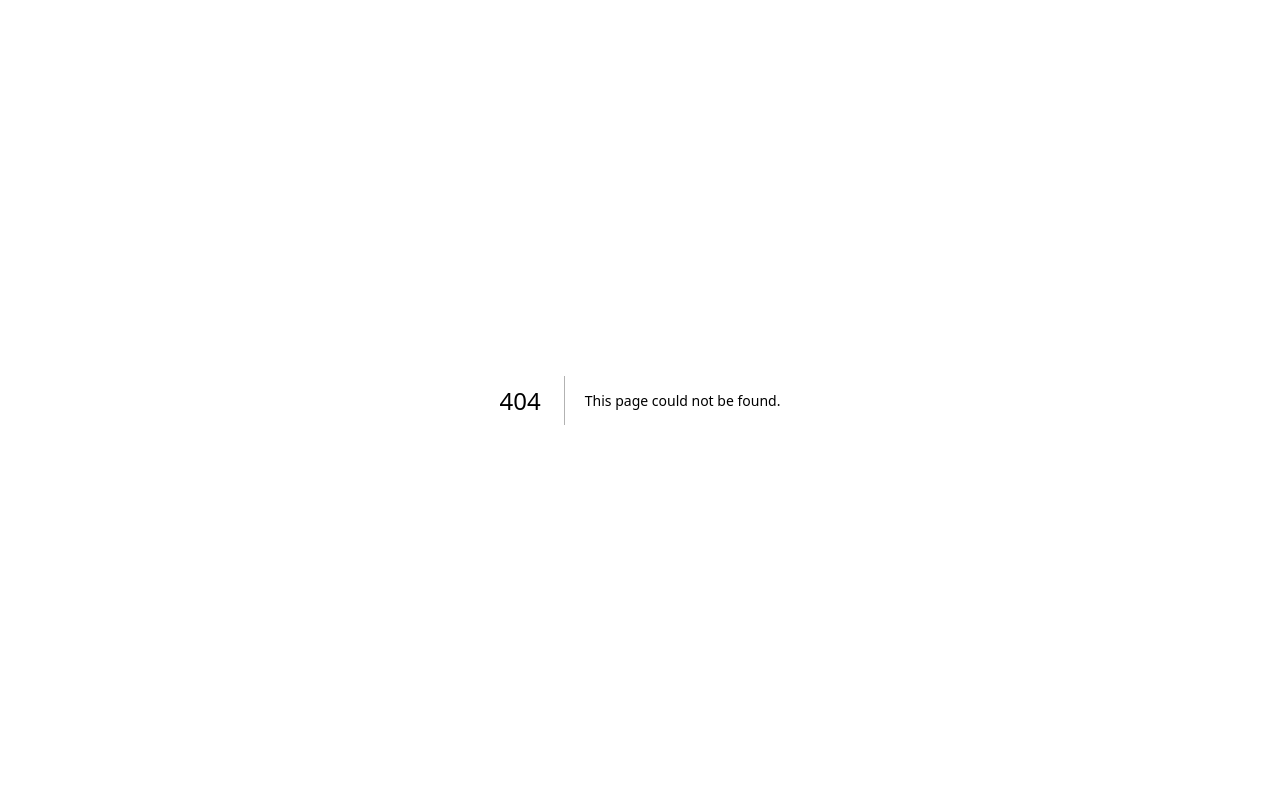
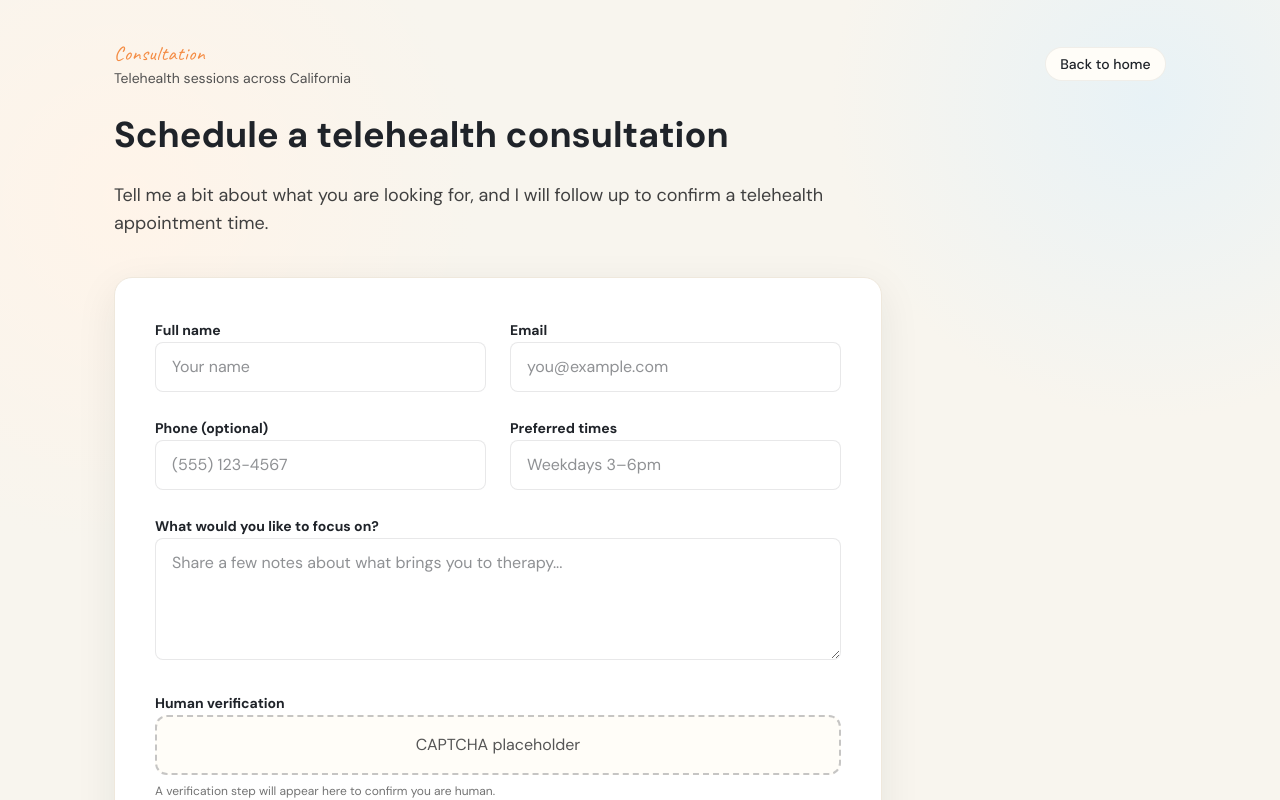
Before and after one commit to dalecb13/hannah-thayerpy, a Next.js app: page /consultation in a window 1280 px wide. Before the commit this address had no page. Shown: the top 800 px of the page. Built offline with nearby package versions, Linux system fonts and the light colour scheme.

Commit message:
Add consultation page and remove mailto links

```diff
--- /dev/null
+++ b/app/consultation/page.tsx
@@ -0,0 +1,123 @@
+import Link from "next/link";
+
+export default function Consultation() {
+  return (
+    <div className="min-h-screen text-[#1f2329]">
+      <header className="section-shell pt-10 pb-6 flex items-center justify-between gap-6">
+        <div>
+          <p className="handwritten-text text-[#f48c44] text-xl">Consultation</p>
+          <p className="text-sm text-neutral-600">Telehealth sessions across California</p>
+        </div>
+        <Link
+          href="/"
+          className="pill text-sm font-medium text-[#1f2329] hover:shadow-md transition-shadow"
+        >
+          Back to home
+        </Link>
+      </header>
+
+      <main>
+        <section className="section-shell pb-20">
+          <div className="max-w-3xl space-y-6">
+            <h1 className="text-3xl md:text-4xl font-semibold leading-tight">
+              Schedule a telehealth consultation
+            </h1>
+            <p className="text-lg text-neutral-700">
+              Tell me a bit about what you are looking for, and I will follow up to confirm a
+              telehealth appointment time.
+            </p>
+          </div>
+
+          <div className="card-soft p-8 md:p-10 mt-10 max-w-3xl space-y-6">
+            <div className="grid md:grid-cols-2 gap-6">
+              <div className="space-y-2">
+                <label className="text-sm font-semibold text-[#1f2329]" htmlFor="name">
+                  Full name
+                </label>
+                <input
+                  id="name"
+                  name="name"
+                  type="text"
+                  className="w-full border border-[#1f2329]/10 rounded-lg px-4 py-3 bg-white focus:outline-none focus:border-[#3e879e]"
+                  placeholder="Your name"
+                />
+              </div>
+              <div className="space-y-2">
+                <label className="text-sm font-semibold text-[#1f2329]" htmlFor="email">
+                  Email
+                </label>
+                <input
+                  id="email"
+                  name="email"
+                  type="email"
+                  className="w-full border border-[#1f2329]/10 rounded-lg px-4 py-3 bg-white focus:outline-none focus:border-[#3e879e]"
+                  placeholder="you@example.com"
+                />
+              </div>
+            </div>
+
+            <div className="grid md:grid-cols-2 gap-6">
+              <div className="space-y-2">
+                <label className="text-sm font-semibold text-[#1f2329]" htmlFor="phone">
+                  Phone (optional)
+                </label>
+                <input
+                  id="phone"
+                  name="phone"
+                  type="tel"
+                  className="w-full border border-[#1f2329]/10 rounded-lg px-4 py-3 bg-white focus:outline-none focus:border-[#3e879e]"
+                  placeholder="(555) 123-4567"
+                />
+              </div>
+              <div className="space-y-2">
+                <label className="text-sm font-semibold text-[#1f2329]" htmlFor="availability">
+                  Preferred times
+                </label>
+                <input
+                  id="availability"
+                  name="availability"
+                  type="text"
+                  className="w-full border border-[#1f2329]/10 rounded-lg px-4 py-3 bg-white focus:outline-none focus:border-[#3e879e]"
+                  placeholder="Weekdays 3–6pm"
+                />
+              </div>
+            </div>
+
+            <div className="space-y-2">
+              <label className="text-sm font-semibold text-[#1f2329]" htmlFor="focus">
+                What would you like to focus on?
+              </label>
+              <textarea
+                id="focus"
+                name="focus"
+                rows={4}
+                className="w-full border border-[#1f2329]/10 rounded-lg px-4 py-3 bg-white focus:outline-none focus:border-[#3e879e]"
+                placeholder="Share a few notes about what brings you to therapy..."
+              />
+            </div>
+
+            <div className="space-y-2">
+              <label className="text-sm font-semibold text-[#1f2329]">Human verification</label>
+              <div className="captcha-placeholder" aria-label="Captcha placeholder">
+                CAPTCHA placeholder
+              </div>
+              <p className="text-xs text-neutral-500">
+                A verification step will appear here to confirm you are human.
+              </p>
+            </div>
+
+            <div className="flex items-center gap-3">
+              <button
+                type="button"
+                className="rounded-full bg-[#f48c44] text-white px-6 py-3 font-medium shadow-md shadow-[#f48c44]/30 hover:bg-[#d76c25] transition-colors"
+              >
+                Submit consultation request
+              </button>
+              <p className="text-sm text-neutral-600">Telehealth only. I will reply within 1–2 business days.</p>
+            </div>
+          </div>
+        </section>
+      </main>
+    </div>
+  );
+}
--- a/app/globals.css
+++ b/app/globals.css
@@ -137,3 +137,12 @@ body {
   padding: 0.75rem 1rem;
   box-shadow: 0 8px 30px rgba(31, 35, 41, 0.08);
 }
+
+.captcha-placeholder {
+  border: 2px dashed rgba(31, 35, 41, 0.25);
+  border-radius: 12px;
+  padding: 1rem;
+  text-align: center;
+  color: #555;
+  background: #fffdf8;
+}
--- a/app/page.tsx
+++ b/app/page.tsx
@@ -1,4 +1,5 @@
 import Image from "next/image";
+import Link from "next/link";
 
 export default function Home() {
   return (
@@ -10,12 +11,12 @@ export default function Home() {
             Therapy & wellness counseling inspired by Mediterranean calm
           </p>
         </div>
-        <a
-          href="mailto:hello@therapywellness.com"
+        <Link
+          href="/consultation"
           className="pill text-sm font-medium text-[#1f2329] hover:shadow-md transition-shadow"
         >
           Schedule a call
-        </a>
+        </Link>
       </header>
 
       <main>
@@ -36,18 +37,18 @@ export default function Home() {
                 care, delivered with warmth.
               </p>
               <div className="flex flex-wrap gap-3">
-                <a
-                  href="mailto:hello@therapywellness.com"
+                <Link
+                  href="/consultation"
                   className="rounded-full bg-[#f48c44] text-white px-6 py-3 font-medium shadow-md shadow-[#f48c44]/30 hover:bg-[#d76c25] transition-colors"
                 >
                   Book a consultation
-          </a>
-          <a
+                </Link>
+                <Link
                   href="#services"
                   className="rounded-full border border-[#1f2329]/10 px-6 py-3 font-medium text-[#1f2329] hover:border-[#3e879e]/50 hover:text-[#3e879e] transition-colors"
                 >
                   Explore services
-                </a>
+                </Link>
               </div>
               <div className="grid sm:grid-cols-3 gap-4 pt-2">
                 {[
@@ -220,12 +221,12 @@ export default function Home() {
                   </div>
                 </div>
               </div>
-              <a
-                href="mailto:hello@therapywellness.com"
+              <Link
+                href="/consultation"
                 className="self-start rounded-full bg-[#f48c44] text-white px-6 py-3 font-medium shadow-md shadow-[#f48c44]/30 hover:bg-[#d76c25] transition-colors"
               >
                 Schedule a consultation
-          </a>
+              </Link>
         </div>
           </div>
         </section>
```
